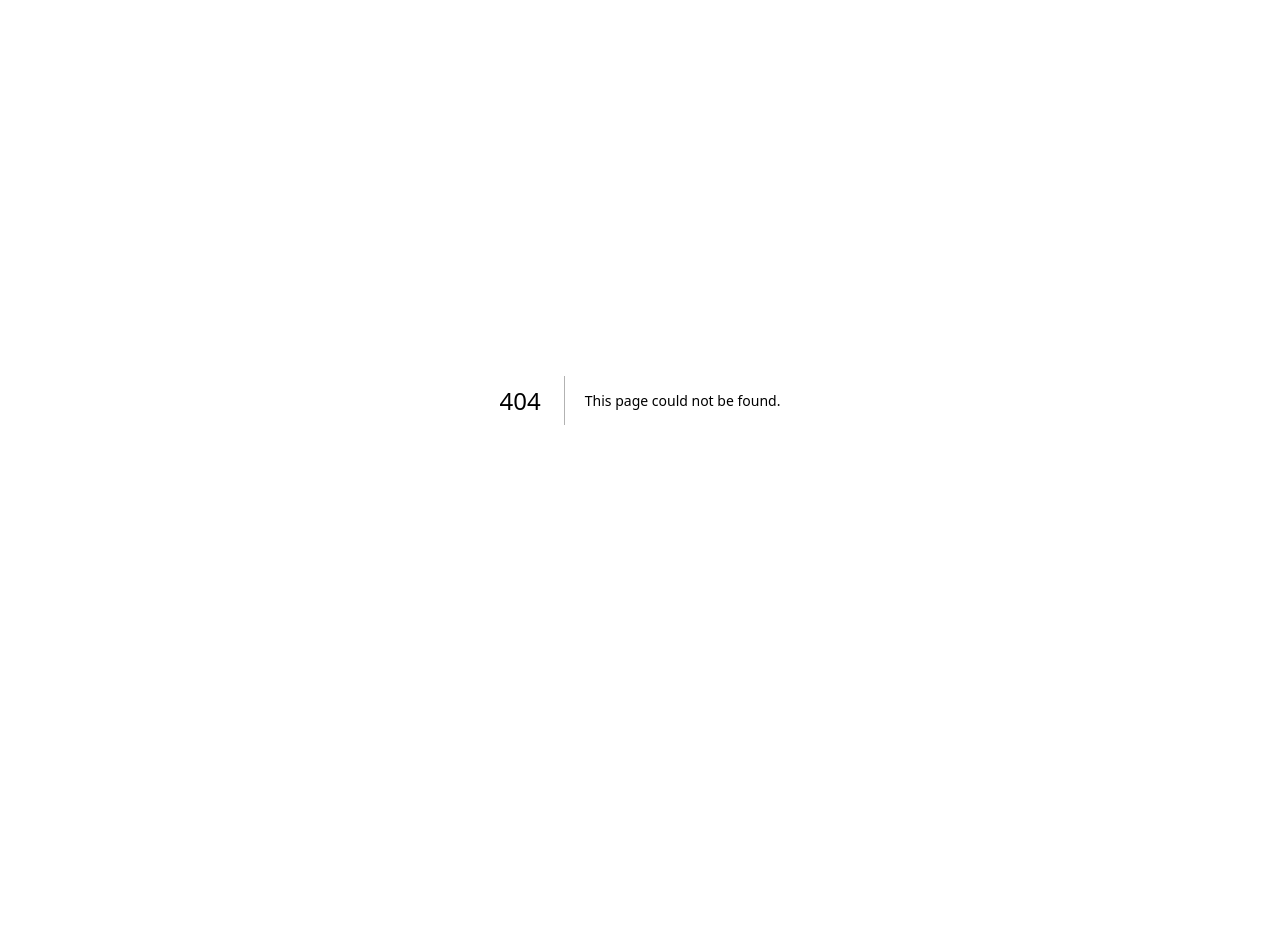
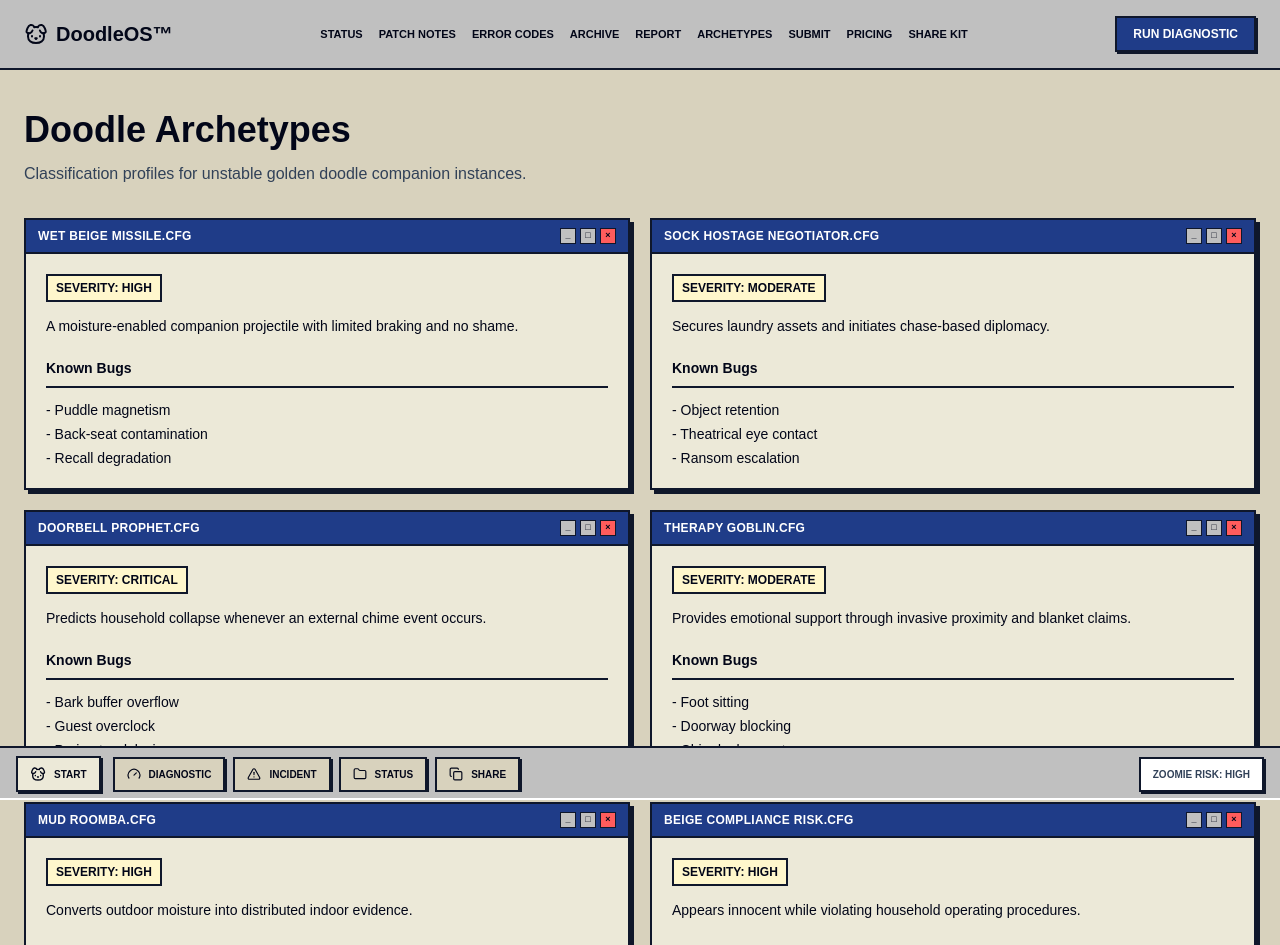
Before and after one commit to zacharymplace/doodleos-web, a Next.js app: page /archetypes in a window 1280 px wide. Before the commit this address had no page. Shown: the top 945 px of the page. Before the commit the page ends 800 px from the top, so only its background shows below. Built offline with nearby package versions, Linux system fonts and the light colour scheme.

Commit message:
Add doodle archetypes page

```diff
--- /dev/null
+++ b/src/app/archetypes/page.tsx
@@ -0,0 +1,85 @@
+import { Shell } from "@/components/Shell";
+import { WindowPanel } from "@/components/doodlenet95/WindowPanel";
+import { DoodleNetButton } from "@/components/doodlenet95/DoodleNetButton";
+
+const archetypes = [
+  {
+    name: "Wet Beige Missile",
+    severity: "High",
+    description: "A moisture-enabled companion projectile with limited braking and no shame.",
+    knownBugs: ["Puddle magnetism", "Back-seat contamination", "Recall degradation"],
+  },
+  {
+    name: "Sock Hostage Negotiator",
+    severity: "Moderate",
+    description: "Secures laundry assets and initiates chase-based diplomacy.",
+    knownBugs: ["Object retention", "Theatrical eye contact", "Ransom escalation"],
+  },
+  {
+    name: "Doorbell Prophet",
+    severity: "Critical",
+    description: "Predicts household collapse whenever an external chime event occurs.",
+    knownBugs: ["Bark buffer overflow", "Guest overclock", "Perimeter delusion"],
+  },
+  {
+    name: "Therapy Goblin",
+    severity: "Moderate",
+    description: "Provides emotional support through invasive proximity and blanket claims.",
+    knownBugs: ["Foot sitting", "Doorway blocking", "Chin deployment"],
+  },
+  {
+    name: "Mud Roomba",
+    severity: "High",
+    description: "Converts outdoor moisture into distributed indoor evidence.",
+    knownBugs: ["Towel evasion", "Entryway failure", "Floor pattern generation"],
+  },
+  {
+    name: "Beige Compliance Risk",
+    severity: "High",
+    description: "Appears innocent while violating household operating procedures.",
+    knownBugs: ["Counter surfing", "Selective hearing", "Evidence concealment"],
+  },
+];
+
+export default function ArchetypesPage() {
+  return (
+    <Shell>
+      <div className="max-w-3xl">
+        <h1 className="text-4xl font-black">Doodle Archetypes</h1>
+        <p className="mt-3 text-slate-700">
+          Classification profiles for unstable golden doodle companion instances.
+        </p>
+      </div>
+
+      <section className="mt-8 grid gap-5 md:grid-cols-2">
+        {archetypes.map((archetype) => (
+          <WindowPanel key={archetype.name} title={`${archetype.name.toUpperCase()}.CFG`}>
+            <div className="font-mono text-sm">
+              <div className="mb-3 inline-block border-2 border-slate-900 bg-[#fff7cc] px-2 py-1 text-xs font-black uppercase">
+                Severity: {archetype.severity}
+              </div>
+
+              <p className="leading-6">{archetype.description}</p>
+
+              <h2 className="mt-5 border-b-2 border-slate-900 pb-2 font-sans font-black">
+                Known Bugs
+              </h2>
+
+              <ul className="mt-3 space-y-1">
+                {archetype.knownBugs.map((bug) => (
+                  <li key={bug}>- {bug}</li>
+                ))}
+              </ul>
+            </div>
+          </WindowPanel>
+        ))}
+      </section>
+
+      <div className="mt-8">
+        <DoodleNetButton href="/report" variant="primary">
+          Run Diagnostic
+        </DoodleNetButton>
+      </div>
+    </Shell>
+  );
+}
--- a/src/components/SiteHeader.tsx
+++ b/src/components/SiteHeader.tsx
@@ -16,6 +16,7 @@ export function SiteHeader() {
           <Link href="/error-codes">Error Codes</Link>
           <Link href="/incidents">Archive</Link>
           <Link href="/report">Report</Link>
+          <Link href="/archetypes">Archetypes</Link>
           <Link href="/submit-incident">Submit</Link>
           <Link href="/pricing">Pricing</Link>
           <Link href="/share-kit">Share Kit</Link>
```
